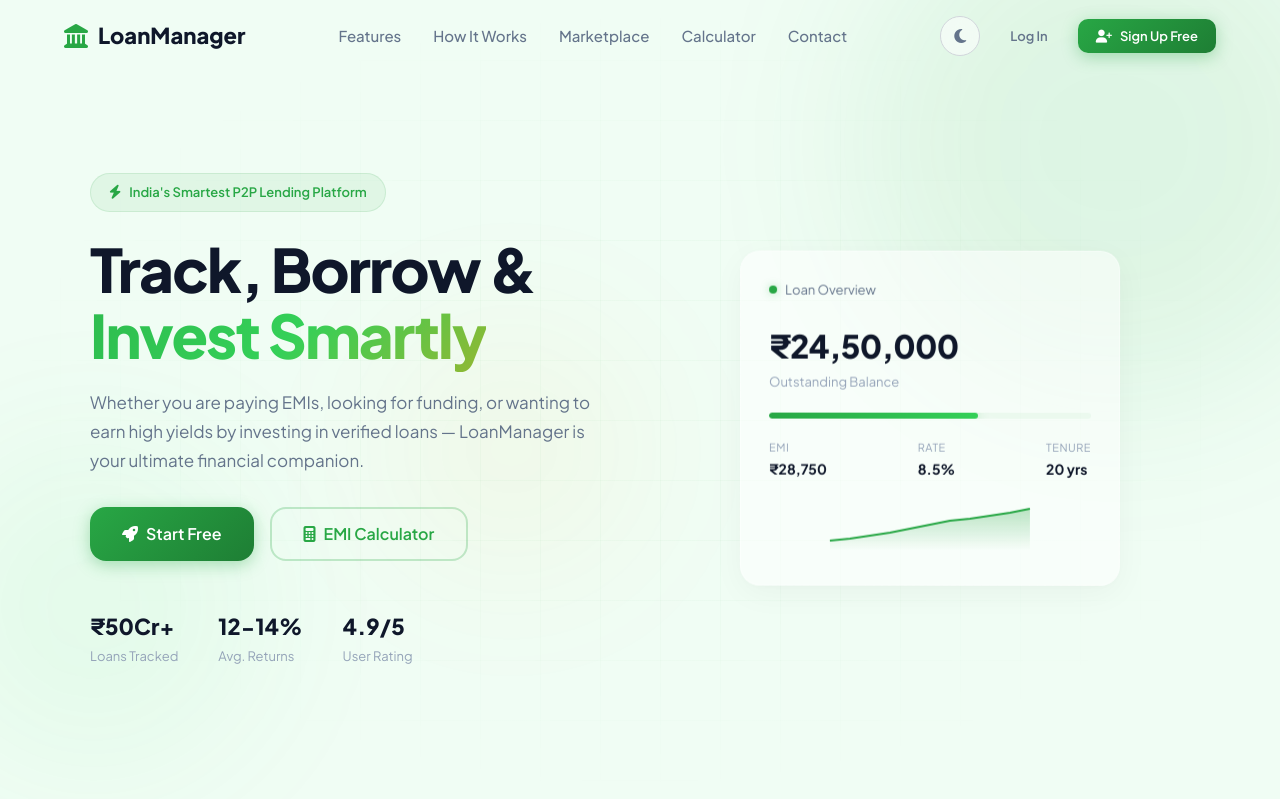
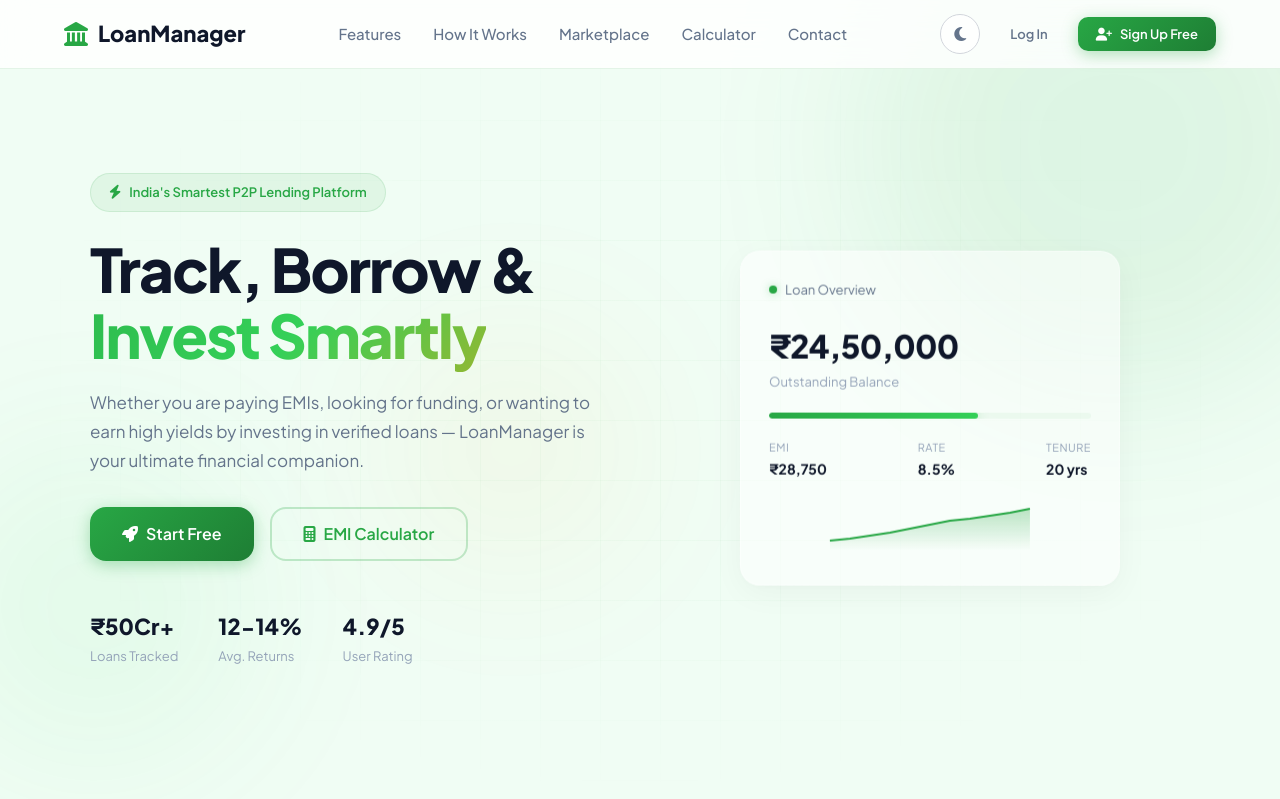
Before and after one commit to ashishkekan/Loan-Manager, a Django app: page / in a window 1280 px wide. Shown: the top 799 px of the page. Run offline with Django 5.2, Linux system fonts and the light colour scheme.

Commit message:
Code update regarding to navbar

```diff
--- a/static/css/style.css
+++ b/static/css/style.css
@@ -382,16 +382,19 @@ input, select, textarea { font-family: inherit; }
     left: 0;
     right: 0;
     z-index: 1000;
-    padding: 16px 0;
+    padding: 14px 0;
     transition: all var(--transition);
-}
-.landing-nav.scrolled {
+    /* Solid background from start */
     background: var(--bg-glass-strong);
     backdrop-filter: var(--glass-blur);
     -webkit-backdrop-filter: var(--glass-blur);
-    border-bottom: var(--glass-border);
+    /* Subtle border underneath */
+    border-bottom: 1px solid var(--border);
+}
+.landing-nav.scrolled {
+    /* Only slight shadow added on scroll */
+    box-shadow: var(--shadow-sm);
     padding: 10px 0;
-    box-shadow: var(--shadow-sm);
 }
 
 .nav-container {
```
